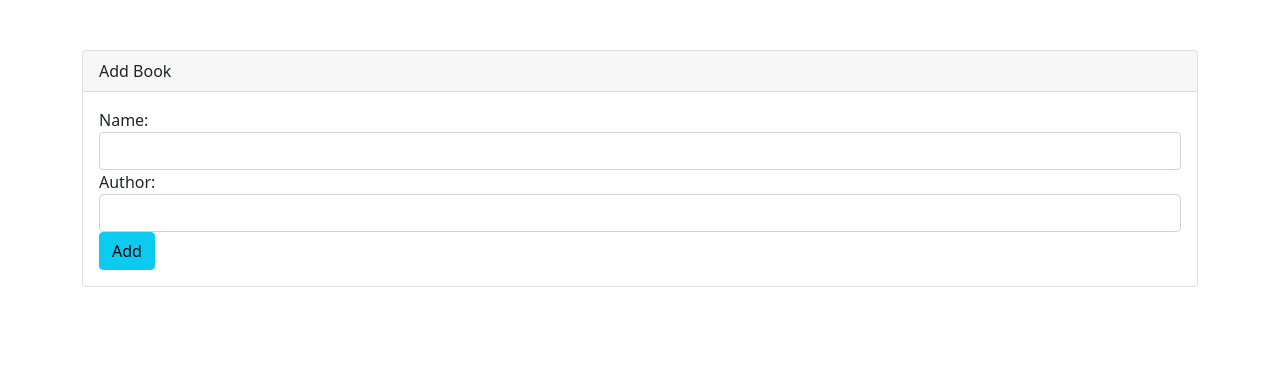
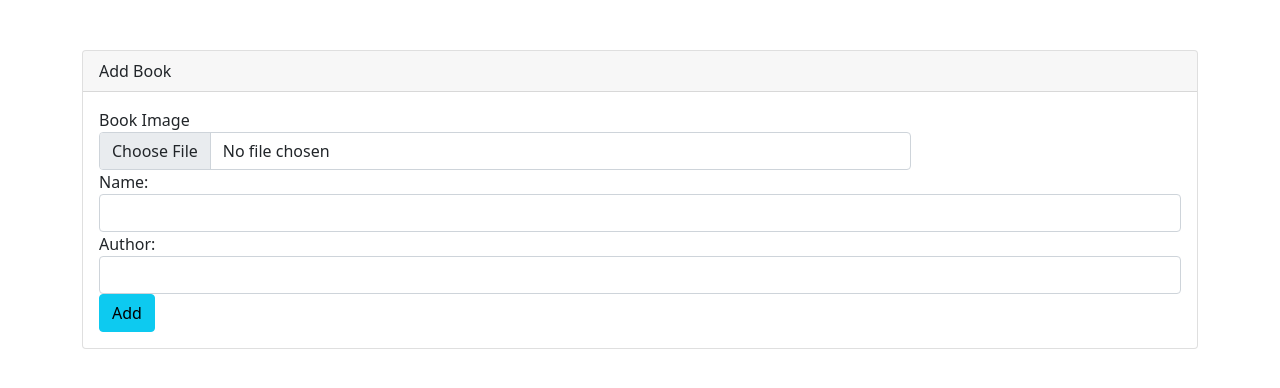
Before and after one commit to BryanAim/express-mysql-manageLibrary, a Node server app: page /books/add in a window 1280 px wide. Shown: the top 388 px of the page. Run offline with Node 20, Linux system fonts and the light colour scheme.

Commit message:
ability to add images

```diff
--- a/app.js
+++ b/app.js
@@ -7,6 +7,7 @@ var logger = require('morgan');
 var flash = require('express-flash');
 var session = require('express-session');
 var mysql = require('mysql');
+var fileUpload = require('express-fileupload')
 var connection  = require('./lib/db');
 
 var indexRouter = require('./routes/index');
@@ -33,6 +34,7 @@ app.use(session({
 }))
 
 app.use(flash());
+app.use(fileUpload());
 
 app.use('/', indexRouter);
 app.use('/books', booksRouter);
--- a/package.json
+++ b/package.json
@@ -12,6 +12,7 @@
     "debug": "~2.6.9",
     "ejs": "~2.6.1",
     "express": "~4.16.1",
+    "express-fileupload": "^1.2.1",
     "express-flash": "0.0.2",
     "express-session": "^1.17.2",
     "http-errors": "~1.6.3",
--- a/routes/books.js
+++ b/routes/books.js
@@ -23,35 +23,66 @@ router.get('/add', function(req, res, next) {
     // render to add.ejs
     res.render('add', {
         name: '',
-        author: ''
+        author: '',
+        image: ''
     })
 })
 
 // add a new book
 router.post('/add', function(req, res, next) {
 
+    if (!req.files)
+        return res.status(400).send('No files were uploaded.');
+
+
     let name = req.body.name;
     let author = req.body.author;
+    var file = req.files.uploaded_image;
+    var img_name=file.name;
     let errors = false;
+
+
 
     if(name.length === 0 || author.length === 0) {
         errors = true;
+
 
         // set flash message
         req.flash('error', "Please enter name and author");
         // render to add.ejs with flash message
         res.render('add', {
             name: name,
-            author: author
+            author: author,
+            image: img_name
         })
     }
 
     // if no error
     if(!errors) {
 
+
+        if(file.mimetype == "image/jpeg" ||file.mimetype == "image/png"||file.mimetype == "image/gif" ){
+
+            file.mv('public/images/uploaded_images/'+file.name, function(err) {
+
+                if (err)
+
+                  return res.status(500).send(err);
+                     });
+        } else {
+          req.flash('error', "This format is not allowed , please upload file with '.png','.gif','.jpg'");
+          res.render('add', {
+            name: name,
+            author: author,
+            image: img_name
+        });
+        }
+
+
         var form_data = {
             name: name,
-            author: author
+            author: author,
+            image: img_name
         }
 
         // insert query
@@ -63,7 +94,8 @@ router.post('/add', function(req, res, next) {
                 // render to add.ejs
                 res.render('add', {
                     name: form_data.name,
-                    author: form_data.author
+                    author: form_data.author ,
+                    image: img_name
                 })
             } else {
                 req.flash('success', 'Book successfully added');
--- a/views/add.ejs
+++ b/views/add.ejs
@@ -19,7 +19,13 @@
 			Add Book
 		</div>
         <div class="card-body">
-            <form action="/books/add" method="post">
+            <form action="/books/add" method="post" enctype="multipart/form-data">
+                <div class="form-group">
+                    <label for="mob_no" class="col-md-3 control-label">Book Image</label>
+                    <div class="col-sm-9">
+                        <input class="form-control" type="file" name="uploaded_image" accept=""/>
+                    </div>
+                </div>
                 <div class="form-group">
                     <label>Name:</label>
                     <input type="text" class="form-control" name="name" value="<%= name %>" autocomplete="off">
--- a/views/books.ejs
+++ b/views/books.ejs
@@ -36,6 +36,7 @@
             <thead>
                 <tr>
                     <th scope="col">#</th>
+                    <th scope="col">Image</th>
                     <th scope="col">Name</th>
                     <th scope="col">Author</th>
                     <th width="200px">Action</th>
@@ -45,6 +46,7 @@
             <% for(var i = 0; i< data.length; i++) { %>
                 <tr>
                     <th scope="row"><%= (i+1) %></th>
+                    <td><img alt="Book Pic" src="http://localhost:3000/images/uploaded_images/<%=data[i].image%>" class="img-responsive" style="width:50px;"></td>
                     <td><%= data[i].name%></td>
                     <td><%= data[i].author%></td>
                     <td>
```
Also changed, not shown: public/images/uploaded_images/20210424_183904.jpg (added), public/images/uploaded_images/Annotation 2020-02-27 194740.jpg (added), public/images/uploaded_images/Annotation 2020-05-14 105508.jpg (added), public/images/uploaded_images/a23975dc-2d31-4fd1-9ba5-2f2bde945d9r3433.jpg (added), public/images/uploaded_images/adesanya.jpg (added), public/images/uploaded_images/baddest.png (added), 1 other file.
